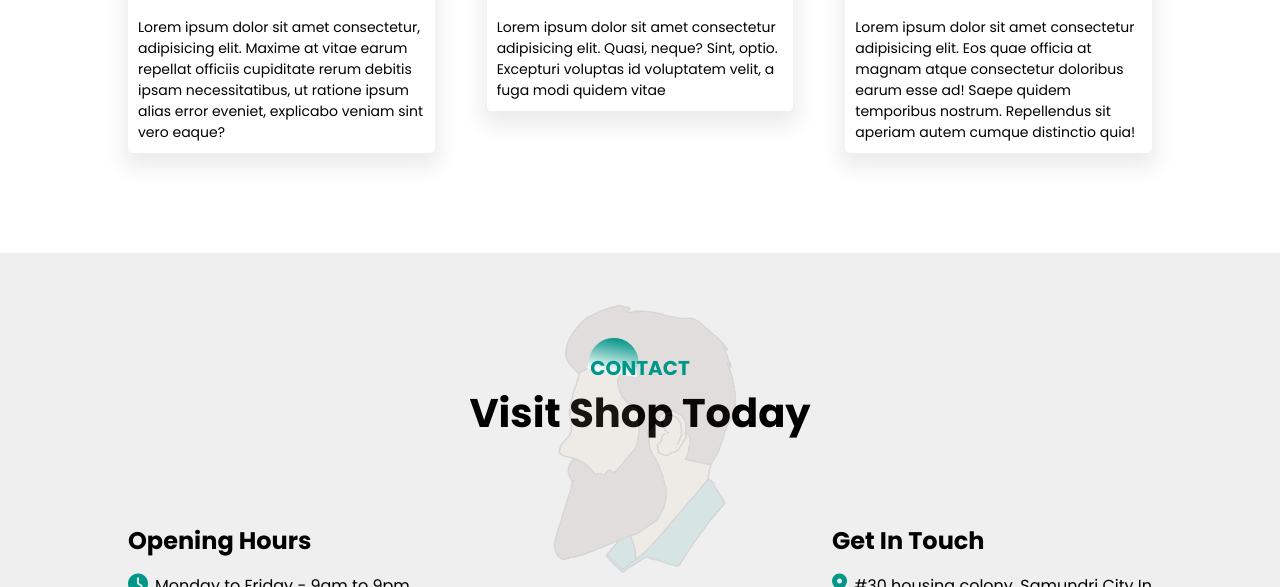
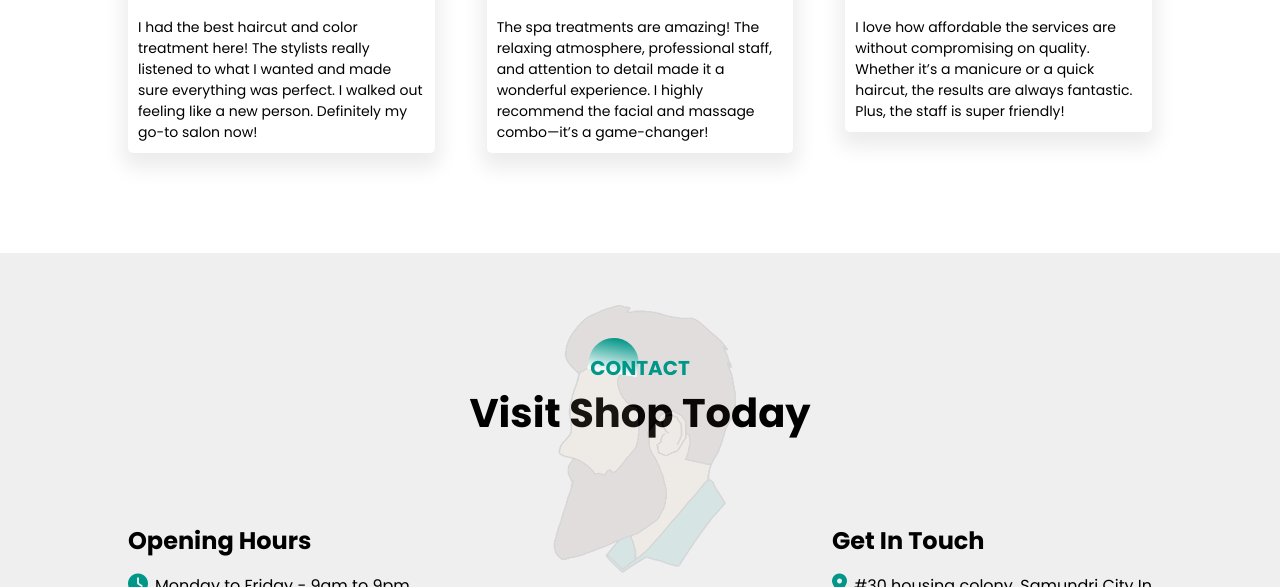
Before and after one commit to uzairchand/Hair-Salon, a plain HTML site: page index.html in a window 1280 px wide. Shown: the part 2910-3497 px from the top of the page. Drawn offline with Linux system fonts and the light colour scheme.

Commit message:
Update index.html

```diff
--- a/index.html
+++ b/index.html
@@ -134,7 +134,7 @@
     <section id="testimonial">
         <div class="title-text">
             <p>TESTIMONIAL</p>
-            <h1>What Clint Says</h1>
+            <h1>What Client Says</h1>
         </div>
         <div class="testimonial-row">
             <div class="testimonial-col">
@@ -146,9 +146,7 @@
                     </div>
                 </div>
                 <p>
-                    Lorem ipsum dolor sit amet consectetur, adipisicing elit. Maxime at vitae earum repellat officiis
-                    cupiditate rerum debitis ipsam necessitatibus, ut ratione ipsum alias error eveniet, explicabo
-                    veniam sint vero eaque?
+                    I had the best haircut and color treatment here! The stylists really listened to what I wanted and made sure everything was perfect. I walked out feeling like a new person. Definitely my go-to salon now!
                 </p>
             </div>
             <div class="testimonial-col">
@@ -159,8 +157,7 @@
                         <small>@Alexandra990</small>
                     </div>
                 </div>
-                <p>Lorem ipsum dolor sit amet consectetur adipisicing elit. Quasi, neque? Sint, optio. Excepturi
-                    voluptas id voluptatem velit, a fuga modi quidem vitae</p>
+                <p>The spa treatments are amazing! The relaxing atmosphere, professional staff, and attention to detail made it a wonderful experience. I highly recommend the facial and massage combo—it’s a game-changer!</p>
             </div>
             <div class="testimonial-col">
                 <div class="user">
@@ -170,9 +167,7 @@
                         <small>@hassankhaliq123</small>
                     </div>
                 </div>
-                <p>Lorem ipsum dolor sit amet consectetur adipisicing elit. Eos quae officia at magnam atque consectetur
-                    doloribus earum esse ad! Saepe quidem temporibus nostrum. Repellendus sit aperiam autem cumque
-                    distinctio quia!</p>
+                <p>I love how affordable the services are without compromising on quality. Whether it’s a manicure or a quick haircut, the results are always fantastic. Plus, the staff is super friendly!</p>
             </div>
         </div>
     </section>
@@ -201,13 +196,6 @@
 
         </div>
     </section>
-
-
-
-
-
-
-
     <script>
         var menuBtn = document.getElementById("menuBtn")
         var sideNav = document.getElementById("sideNav")
```
